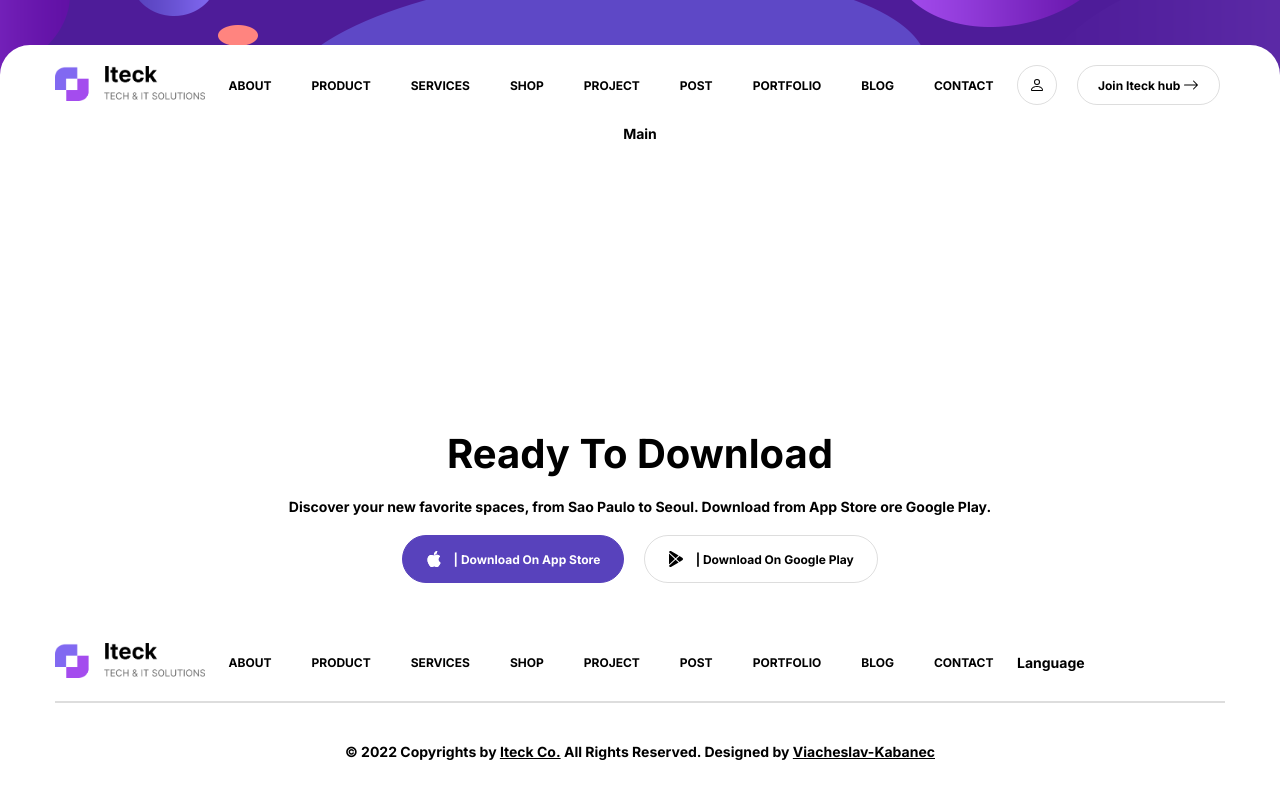
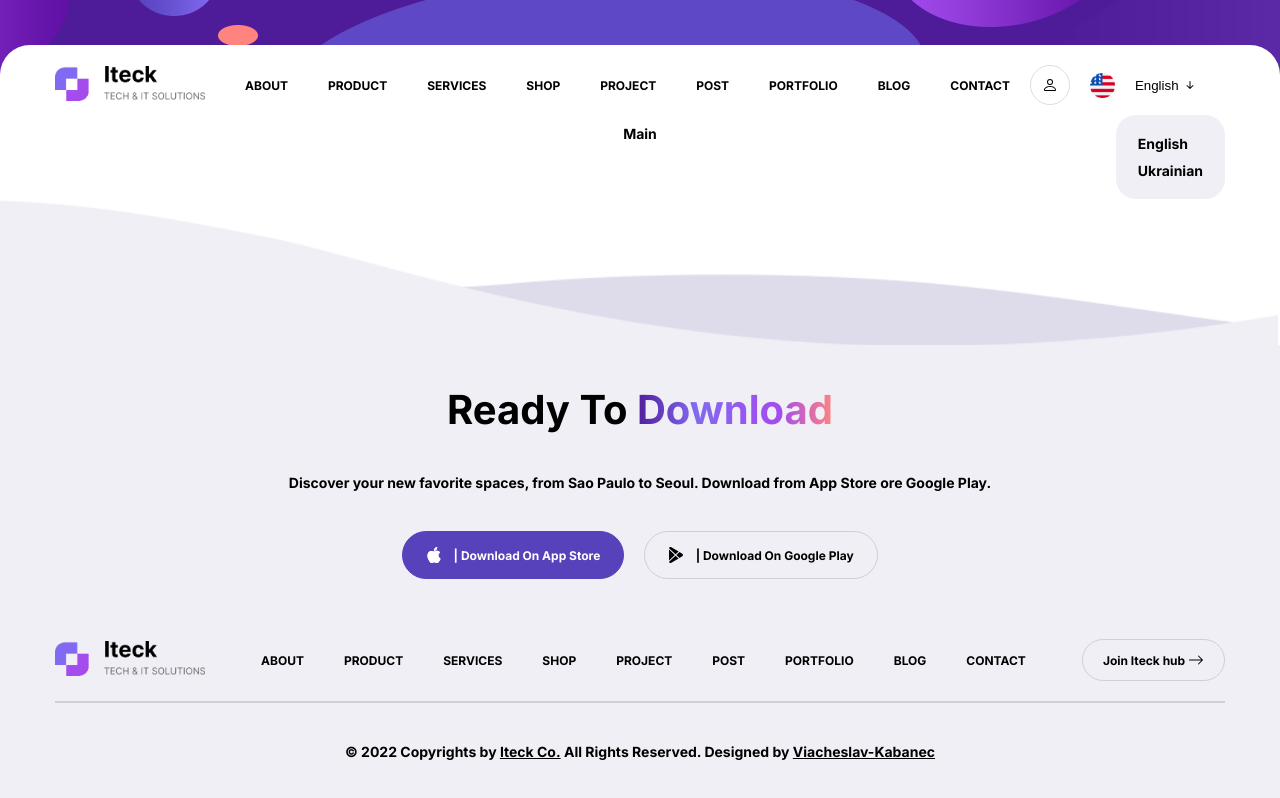
Before and after one commit to coderHTMLcss/itech-project, a website built with Vite: page index.html in a window 1280 px wide. Built offline with nearby package versions, Linux system fonts and the light colour scheme.

Commit message:
add change language

```diff
--- a/index.html
+++ b/index.html
@@ -49,14 +49,21 @@
           </svg>
         </button>
 
-        <button class="button">
-          Join Iteck hub&nbsp;
-          <svg xmlns="http://www.w3.org/2000/svg" width="16" height="16" fill="currentColor" class="bi bi-arrow-right"
-            viewBox="0 0 16 16">
+        <button class="header__lang">
+          <img src="./assets/images/english.png" alt="English language">
+          English&nbsp;
+          <svg xmlns="http://www.w3.org/2000/svg" width="16" height="16" fill="currentColor"
+            class="bi bi-arrow-down-short" viewBox="0 0 16 16">
             <path fill-rule="evenodd"
-              d="M1 8a.5.5 0 0 1 .5-.5h11.793l-3.147-3.146a.5.5 0 0 1 .708-.708l4 4a.5.5 0 0 1 0 .708l-4 4a.5.5 0 0 1-.708-.708L13.293 8.5H1.5A.5.5 0 0 1 1 8z" />
+              d="M8 4a.5.5 0 0 1 .5.5v5.793l2.146-2.147a.5.5 0 0 1 .708.708l-3 3a.5.5 0 0 1-.708 0l-3-3a.5.5 0 1 1 .708-.708L7.5 10.293V4.5A.5.5 0 0 1 8 4z" />
           </svg>
         </button>
+
+        <div class="header__lang-buttons">
+          <a href="#">English</a>
+          <a href="#">Ukrainian</a>
+        </div>
+
       </div>
     </div>
   </header>
@@ -68,9 +75,10 @@
   </main>
 
   <footer>
+    <div class="footer__wave"></div>
     <div class="container footer__container">
       <div class="footer__top">
-        <p class="text_biggest">Ready To Download</p>
+        <p class="text_biggest">Ready To <span class="text_gradient">Download</span></p>
         <p>
           Discover your new favorite spaces, from Sao Paulo to Seoul. Download
           from App Store ore Google Play.
@@ -125,7 +133,16 @@
             </li>
           </ul>
         </nav>
-        <div class="footer__language">Language</div>
+
+        <a class="button" target="_blank" href="./pages/contact/index.html">
+          Join Iteck hub&nbsp;
+          <svg xmlns="http://www.w3.org/2000/svg" width="16" height="16" fill="currentColor" class="bi bi-arrow-right"
+            viewBox="0 0 16 16">
+            <path fill-rule="evenodd"
+              d="M1 8a.5.5 0 0 1 .5-.5h11.793l-3.147-3.146a.5.5 0 0 1 .708-.708l4 4a.5.5 0 0 1 0 .708l-4 4a.5.5 0 0 1-.708-.708L13.293 8.5H1.5A.5.5 0 0 1 1 8z" />
+          </svg>
+        </a>
+
       </div>
 
       <div class="footer__bottom">
--- a/style.scss
+++ b/style.scss
@@ -30,6 +30,7 @@ button {
 
 a {
   text-decoration: none;
+  color: var(--black-color);
 }
 
 li {
@@ -40,4 +41,5 @@ button {
   background-color: transparent;
   border: none;
   outline: none;
+  color: var(--black-color);
 }
--- a/styles/buttons.scss
+++ b/styles/buttons.scss
@@ -5,6 +5,7 @@
   padding: 0 var(--gap);
   color: var(--black-color);
   height: var(--size);
+  flex-shrink: 0;
   border: 1px solid var(--color-grey);
   transition: var(--transition);
   border-radius: var(--size);
--- a/styles/colors.scss
+++ b/styles/colors.scss
@@ -1,6 +1,7 @@
-:root{
-    --black-color:#000;
-    --color-white:#fff;
-    --color-grey:#0002;
-    --violett-color:#5842bc;
+:root {
+  --black-color: #000;
+  --color-white: #fff;
+  --color-grey: #0002;
+  --violett-color: #5842bc;
+  --creame-color: #f0eff5;
 }
--- a/styles/footer.scss
+++ b/styles/footer.scss
@@ -1,5 +1,33 @@
 footer {
+  position: relative;
   margin-top: auto;
+  background-color: var(--creame-color);
+
+  .footer__wave {
+    position: absolute;
+    width: 100%;
+    top: -169px;
+    left: -2px;
+    right: 0;
+    height: 269px;
+    background-image: url("./../assets/images/footer_wave.png");
+    background-repeat: no-repeat;
+    background-size: cover;
+    background-position: center;
+    z-index: -1;
+
+    animation: wave 2s ease-in-out infinite alternate both;
+  }
+
+  @keyframes wave {
+    0% {
+      transform: rotate(1deg);
+    }
+    100% {
+      transform: rotate(-1deg);
+    }
+  }
+
   .footer__container {
     gap: calc(var(--gap) * 2);
     padding: calc(var(--gap) * 2) 0;
@@ -13,7 +41,7 @@ footer {
   }
 
   .footer__top {
-    gap: var(--gap);
+    gap: calc(var(--gap) * 2);
   }
 
   .footer__center {
--- a/styles/header.scss
+++ b/styles/header.scss
@@ -23,9 +23,44 @@ header {
   }
 
   .header__buttons {
+    position: relative;
     width: 208px;
     display: flex;
+    align-items: center;
     gap: var(--gap);
+  }
+
+  .header__lang {
+    display: flex;
+    align-items: center;
+    cursor: pointer;
+  }
+
+  img {
+    width: 25px;
+    height: 25px;
+    padding-right: var(--gap);
+  }
+
+  .header__lang-buttons {
+    position: absolute;
+
+    top: 50px;
+    right: 0;
+    padding: 15px 0;
+    display: flex;
+    flex-direction: column;
+    align-items: flex-start;
+    background-color: var(--creame-color);
+    border-radius: 20px;
+
+    a {
+      padding: 5px 22px;
+      width: 70%;
+      &:hover {
+        background-color: var(--color-white);
+      }
+    }
   }
 }
 
--- a/styles/text.scss
+++ b/styles/text.scss
@@ -2,4 +2,18 @@
   &_biggest {
     font: var(--biggest-font);
   }
+
+  &_gradient {
+    background-clip: text;
+    -webkit-background-clip: text;
+    -webkit-text-fill-color: transparent;
+    background-image: linear-gradient(
+      to right,
+      #501e9c 0%,
+      #8169f1 30%,
+      #8169f1 30%,
+      #a44cee 73%,
+      #ff847f 100%
+    );
+  }
 }
```
